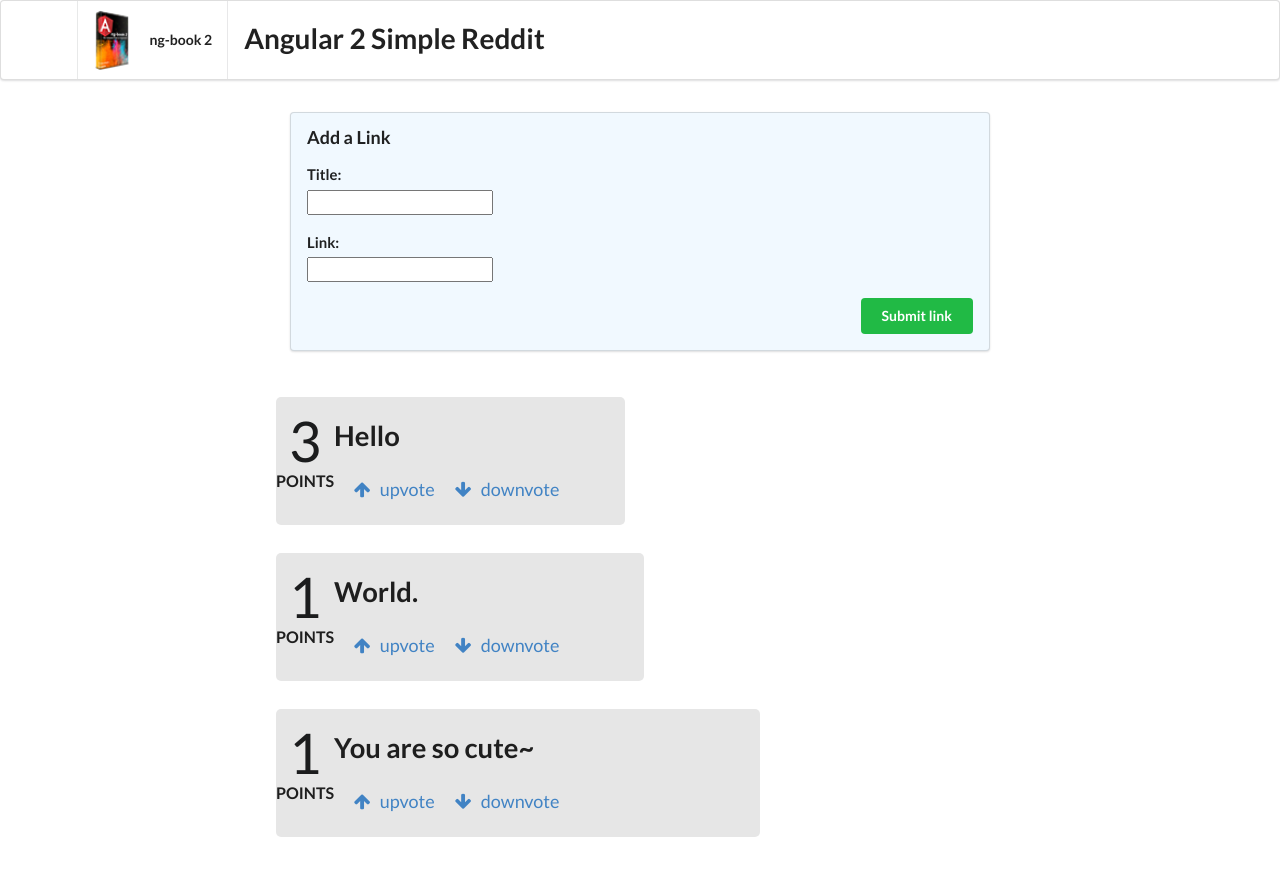
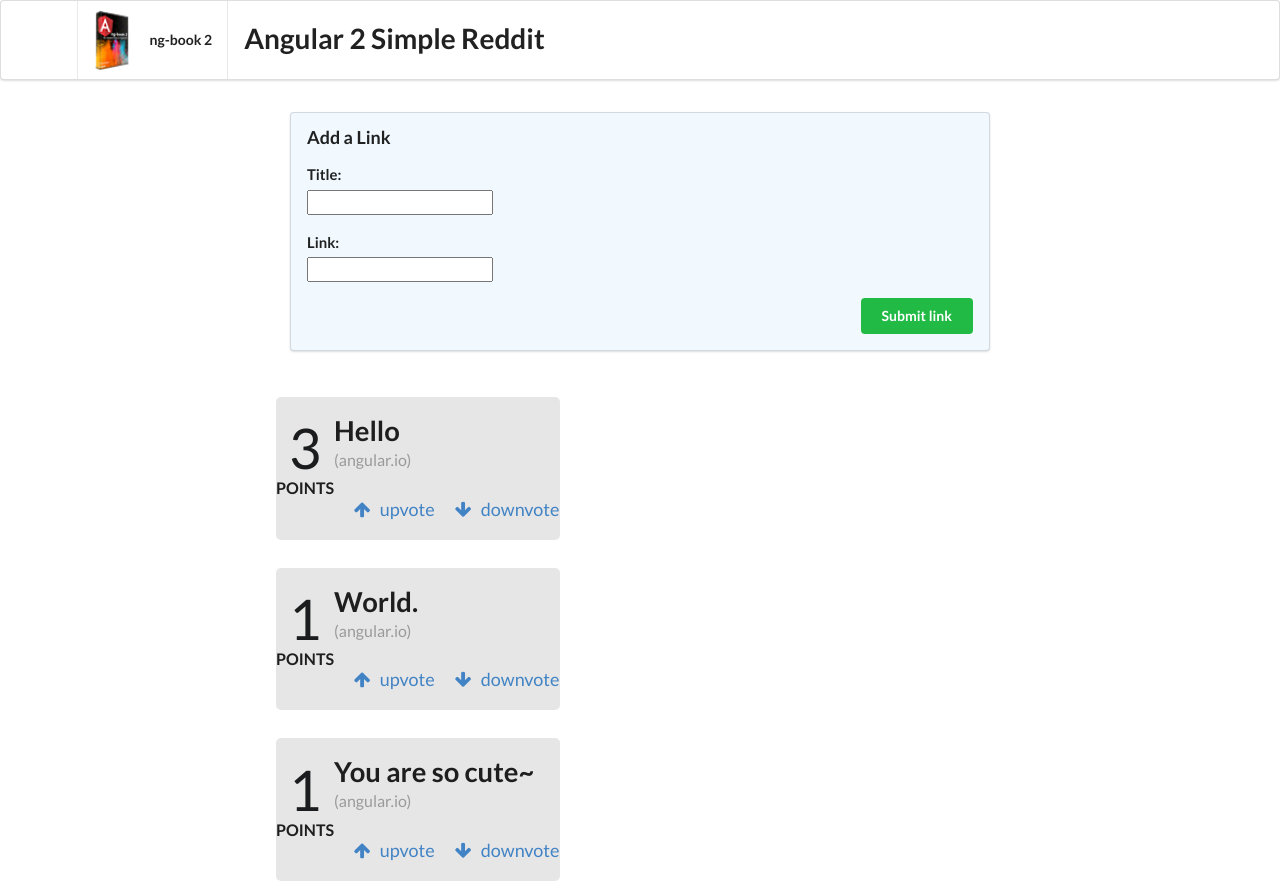
Before and after one commit to caiyubb/reddit, an Angular app: page / in a window 1280 px wide. Before the commit the page ends 851 px from the top, so only its background shows below. Built offline with nearby package versions, Linux system fonts and the light colour scheme.

Commit message:
[Cherri] feature : add annotation & show domain

```diff
--- a/src/app/app.component.ts
+++ b/src/app/app.component.ts
@@ -19,9 +19,9 @@ export class AppComponent {
   }
   addArticle(title: HTMLInputElement, link: HTMLInputElement):boolean{
     console.log(`Adding article title: ${title.value} and link: ${link.value}`);
-    this.articles.push(new Article(title.value,link.value,0));
+    this.articles.push(new Article(title.value,link.value,0));//添加一篇新文章加入article数组
     title.value = '';
-    link.value = '';
+    link.value = '';//清除input的值
     return false;
   }
 }
--- a/src/app/article/article.component.html
+++ b/src/app/article/article.component.html
@@ -9,6 +9,9 @@
   </div>
   <div class="twelve wide column">
     <a class="ui large header" href="{{ article.link }}">{{article.title}}</a>
+    <div class="meta">
+      ({{article.domain()}})
+    </div>
     <ul class="ui big horizontal list voters">
       <li class="item">
         <a href (click)="voteUp()">
--- a/src/app/article/article.model.ts
+++ b/src/app/article/article.model.ts
@@ -23,6 +23,6 @@ export class Article{
             return link.split('/')[0];
         }catch(err){
             return null;
-        }
+        }//点击链接重定向域名
     }
 }
```
